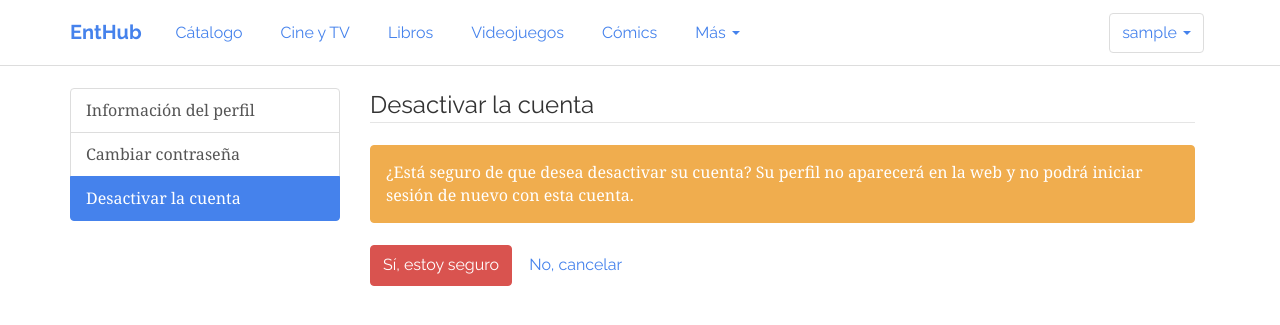
After one commit to juanmtriguero/EntHub, a Django app: page /accounts/deactivate/ in a window 1280 px wide. The commit adds this page. Shown: the top 325 px of the page. Run offline with Django 3.2, Linux system fonts and the light colour scheme; the visitor is signed in with stand-in values (Sample User, id 1); some libraries are stand-ins or nearby versions.

Commit message:
Desactivar la cuenta

```diff
--- a/EntHub/main/urls.py
+++ b/EntHub/main/urls.py
@@ -14,4 +14,5 @@ urlpatterns = [
     url(r'^accounts/edit/', login_required(views.AccountUpdate.as_view()), name='account_update'),
     url(r'^accounts/password/', login_required(password_change), {'template_name': 'main/password_change.html',
     		'post_change_redirect': 'main:account_update'}, name='password_change'),
+    url(r'^accounts/deactivate/', login_required(views.user_deactivate), name='user_deactivate'),
 ]
--- a/EntHub/main/views.py
+++ b/EntHub/main/views.py
@@ -4,6 +4,7 @@ from django.views.generic import CreateView, DetailView, UpdateView
 from django.core.urlresolvers import reverse_lazy
 from django.contrib.auth import authenticate, login
 from django.contrib.auth.models import User
+from django.contrib.auth.views import logout_then_login
 from items.models import Game
 from main import models, forms
 
@@ -94,3 +95,12 @@ class AccountUpdate(UpdateView):
 			return HttpResponseRedirect(self.get_success_url())
 		else:
 			return self.render_to_response(self.get_context_data(form=form, form2=form2))
+
+def user_deactivate(request):
+	if request.method == "GET":
+		return render(request, 'main/user_deactivate.html')
+	if request.method == "POST":
+		user = request.user
+		user.is_active = False
+		user.save()
+		return HttpResponseRedirect(reverse_lazy('main:logout'))
--- a/EntHub/templates/main/account_form.html
+++ b/EntHub/templates/main/account_form.html
@@ -7,7 +7,7 @@
 	<div class="list-group col-md-3">
 		<a href="/accounts/edit" class="list-group-item active">Información del perfil</a>
 		<a href="/accounts/password" class="list-group-item">Cambiar contraseña</a>
-		<a href="#" class="list-group-item">Desactivar la cuenta</a>
+		<a href="/accounts/deactivate" class="list-group-item">Desactivar la cuenta</a>
 	</div>
 
 	<form method="post" class="form-horizontal col-md-9">
--- a/EntHub/templates/main/password_change.html
+++ b/EntHub/templates/main/password_change.html
@@ -7,7 +7,7 @@
 	<div class="list-group col-md-3">
 		<a href="/accounts/edit" class="list-group-item">Información del perfil</a>
 		<a href="/accounts/password" class="list-group-item active">Cambiar contraseña</a>
-		<a href="#" class="list-group-item">Desactivar la cuenta</a>
+		<a href="/accounts/deactivate" class="list-group-item">Desactivar la cuenta</a>
 	</div>
 
 	<form method="post" class="form-horizontal col-md-9">
--- /dev/null
+++ b/EntHub/templates/main/user_deactivate.html
@@ -0,0 +1,28 @@
+{% extends 'base/base.html' %}
+
+{% block content %}
+
+<div class="container">
+
+	<div class="list-group col-md-3">
+		<a href="/accounts/edit" class="list-group-item">Información del perfil</a>
+		<a href="/accounts/password" class="list-group-item">Cambiar contraseña</a>
+		<a href="/accounts/deactivate" class="list-group-item active">Desactivar la cuenta</a>
+	</div>
+
+	<form method="post" class="form-horizontal col-md-9">
+		{% csrf_token %}
+		<fieldset>
+			<legend>Desactivar la cuenta</legend>
+			<div class="alert alert-warning">
+				<p>¿Está seguro de que desea desactivar su cuenta? Su perfil no aparecerá en la web y no podrá iniciar sesión de nuevo con esta cuenta.</p>
+			</div>
+			<button type="submit" class="btn btn-danger">Sí, estoy seguro</button>
+			<a href="/accounts/{{user.account.id}}" class="btn btn-link">No, cancelar</a>
+			</div>
+		</fieldset>
+	</form>
+
+</div>
+
+{% endblock %}
```
